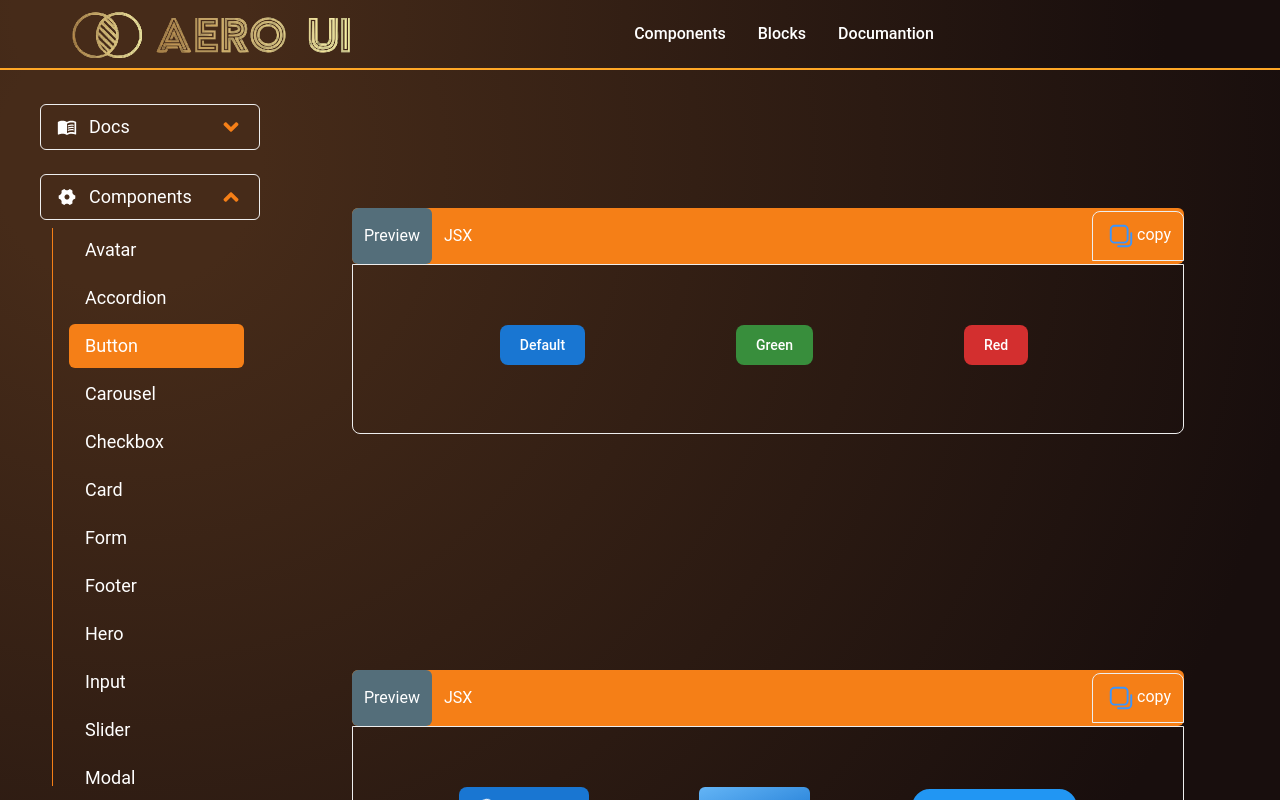
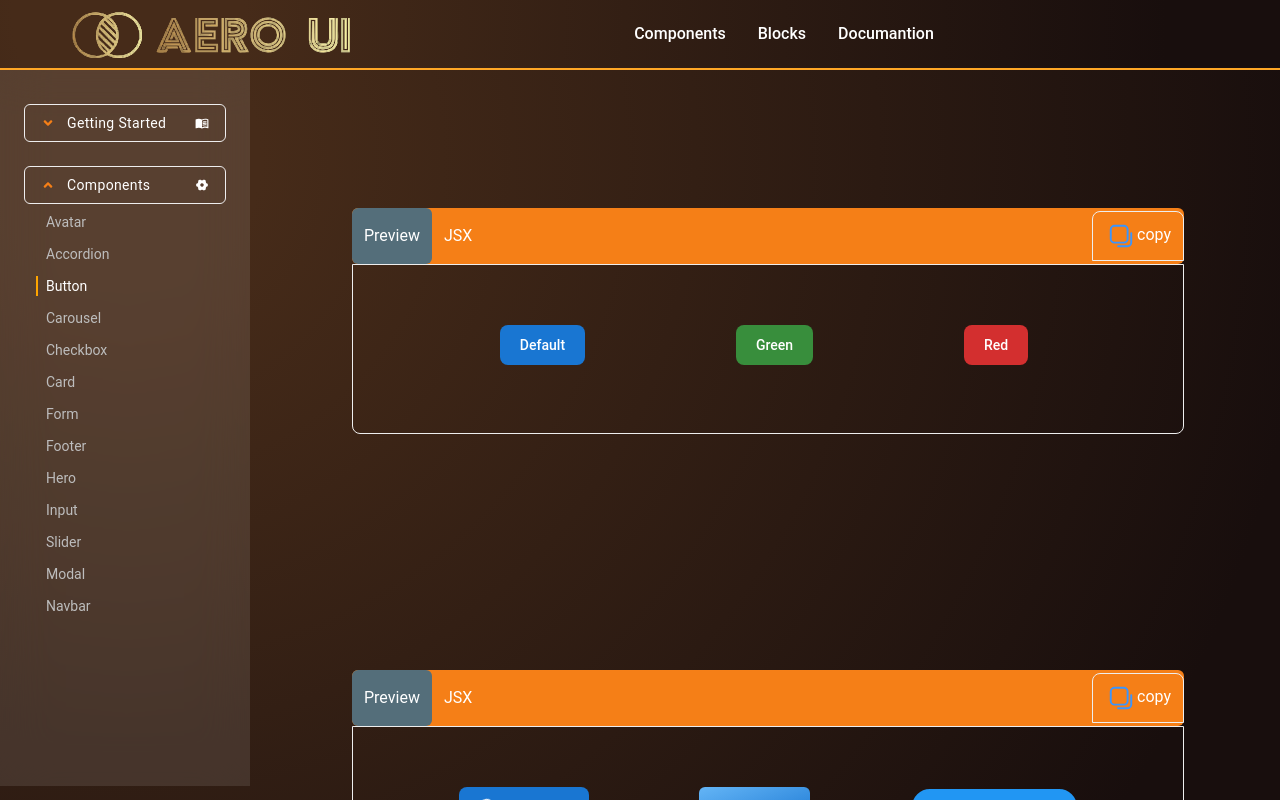
Before and after one commit to akash-khan-311/softui, a React (Vite) app: page /components/button in a window 1280 px wide. Shown: the top 800 px of the page. Built offline with nearby package versions, Linux system fonts and the light colour scheme.

Commit message:
sidebar design changes

```diff
--- a/src/Layout/ComponentsLayout.jsx
+++ b/src/Layout/ComponentsLayout.jsx
@@ -9,7 +9,7 @@ const ComponentsLayout = () => {
       <Navbar />
       <div className="flex">
         <Sidebar />
-        <div className="flex-1 xl:ml-64   duration-300 overflow-x-hidden overflow-y-auto">
+        <div className="flex-1 md:ml-64   duration-300 overflow-x-hidden overflow-y-auto">
           <div className=" container mx-auto  xl:p-20 lg:p-10 md:p-8 p-5  ">
             <Outlet />
           </div>
--- a/src/Sidebar/Sidebar.jsx
+++ b/src/Sidebar/Sidebar.jsx
@@ -37,7 +37,7 @@ const Sidebar = () => {
   };
   return (
     <div
-      className={`components-sidebar fixed top-16  z-[80] -translate-x-full md:translate-x-0  w-[300px] select-none px-6 block transition-all  overflow-y-scroll
+      className={`components-sidebar backdrop-blur-xl bg-white/10 fixed top-16 z-[80] -translate-x-full md:translate-x-0  w-[250px] select-none px-2 block transition-all  overflow-y-scroll
       `}
     >
       <div className=" flex h-full w-full flex-col space-y-2  ">
@@ -46,14 +46,17 @@ const Sidebar = () => {
           <div onClick={handleDocNavOpen} className="text-2xl">
             <div className="flex justify-between items-center border px-4 py-2 rounded-md ">
               <div className="flex items-center ">
-                <MdMenuBook className="mr-3 text-xl" />{" "}
-                <span className="text-lg">Docs</span>
-              </div>
                 <FaAngleDown
-                className={`transition-all duration-300 ease-in-out text-yellow-900  ${
+                  className={`transition-all text-sm mr-3 duration-300 ease-in-out text-yellow-900  ${
                     docOpen ? "rotate-180" : "rotate-0"
                   }`}
                 />
+
+                <span className="text-sm leading-2 tracking-wide">
+                  Getting Started
+                </span>
+              </div>
+              <MdMenuBook className="text-sm" />{" "}
             </div>
 
             <div
@@ -63,15 +66,15 @@ const Sidebar = () => {
                   : " grid grid-rows-[0fr] opacity-0"
               } `}
             >
-              <div className="my-2 flex flex-col space-y-1 overflow-hidden border-l border-yellow-900 text-lg px-4">
+              <div className="my-2 flex flex-col  overflow-hidden  text-lg space-y-3">
                 <Link
-                  className="px-4 py-2 text-white duration-300 rounded-md hover:bg-yellow-900 hover:text-white"
+                  className="px-2 text-gray-400 duration-300 text-sm leading-2 tracking-wide   hover:text-white border-l-2 border-transparent hover:border-l-2 hover:border-l-orange-500"
                   to={"/"}
                 >
                   Introduction
                 </Link>
                 <Link
-                  className="px-4 py-2 text-white duration-300 rounded-md hover:bg-yellow-900 hover:text-white"
+                  className="px-2  text-gray-400 duration-300  text-sm leading-2 tracking-wide  hover:text-white border-l-2 border-transparent hover:border-l-2 hover:border-l-orange-500"
                   to="/"
                 >
                   Quick Start
@@ -81,18 +84,21 @@ const Sidebar = () => {
           </div>
         </div>
         {/* components container */}
-        <div className="flex flex-col px-4 text-lg text-white ">
+        <div className="flex flex-col px-4 text-lg ">
           <div onClick={handleComponentNavOpen} className="text-2xl">
             <div className="flex justify-between items-center border px-4 py-2 rounded-md overflow-hidden">
               <div className="flex items-center ">
-                <RiSettings4Fill className="mr-3 text-xl" />{" "}
-                <span className="text-lg">Components</span>
-              </div>
                 <FaAngleDown
-                className={`transition-all duration-300 ease-in-out text-yellow-900  ${
+                  className={`transition-all text-sm duration-300 mr-3 ease-in-out text-yellow-900  ${
                     componentOpen ? "rotate-180" : "rotate-0"
                   }`}
                 />
+
+                <span className="text-sm leading-2 tracking-wide text-white">
+                  Components
+                </span>
+              </div>
+              <RiSettings4Fill className=" text-sm text-white" />{" "}
             </div>
 
             <div
@@ -102,12 +108,12 @@ const Sidebar = () => {
                   : " grid grid-rows-[0fr] opacity-0"
               } `}
             >
-              <div className="my-2 flex flex-col space-y-1 overflow-hidden border-l border-yellow-900 text-lg px-4">
+              <div className="my-2 flex flex-col overflow-hidden text-sm space-y-3 ">
                 {componentsItems.map((ItemName, i) => (
                   <NavLink
                     onClick={handleLink}
                     key={i}
-                    className="px-4 py-2 text-white duration-300 rounded-md hover:bg-yellow-900 hover:text-white"
+                    className="px-2 text-gray-400 duration-300  hover:text-white border-l-2 border-transparent hover:border-l-2 hover:border-l-orange-500"
                     to={ItemName.toLocaleLowerCase()}
                   >
                     {ItemName}
--- a/src/index.css
+++ b/src/index.css
@@ -48,7 +48,8 @@ body::-webkit-scrollbar {
 }
 
 .active {
-  background-color: rgb(245, 127, 23);
+  color: #fff;
+  border-left: 2px solid orange;
 }
 
 .components-sidebar,
```
Lines whose indentation alone changed are shown as unchanged.
